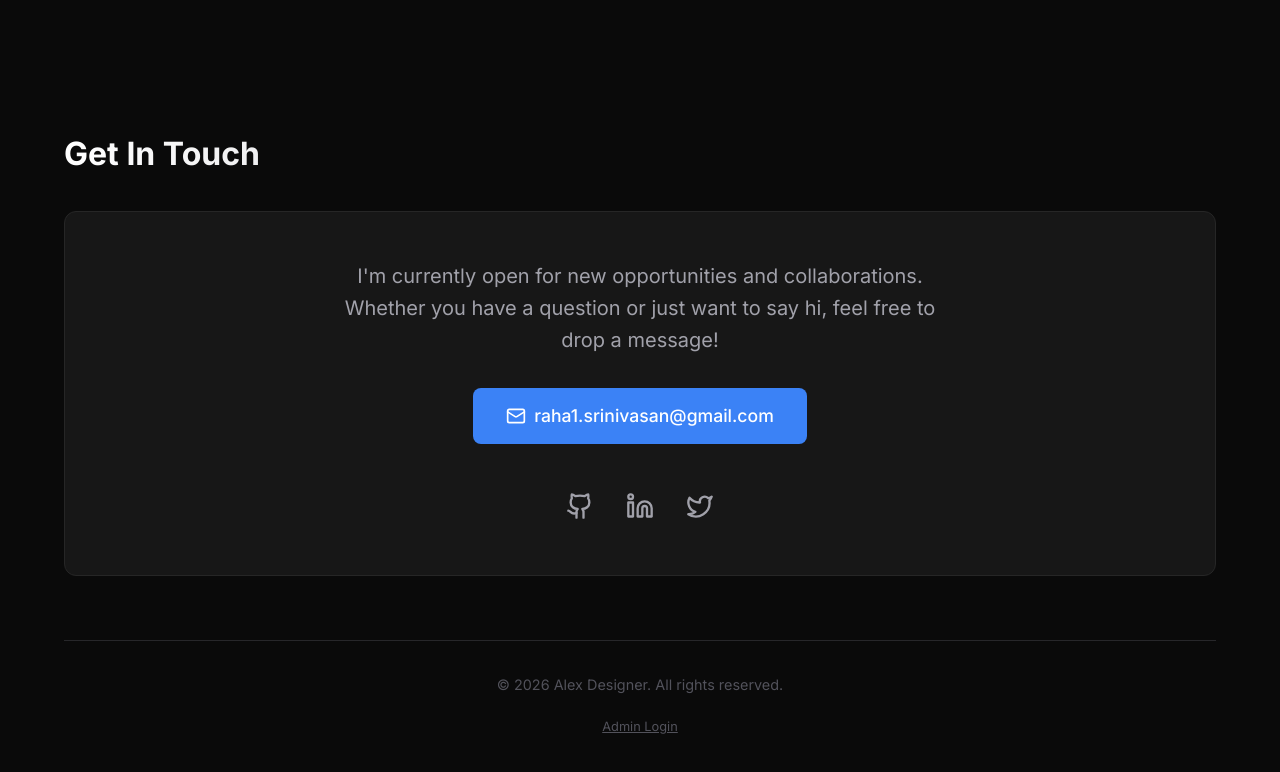
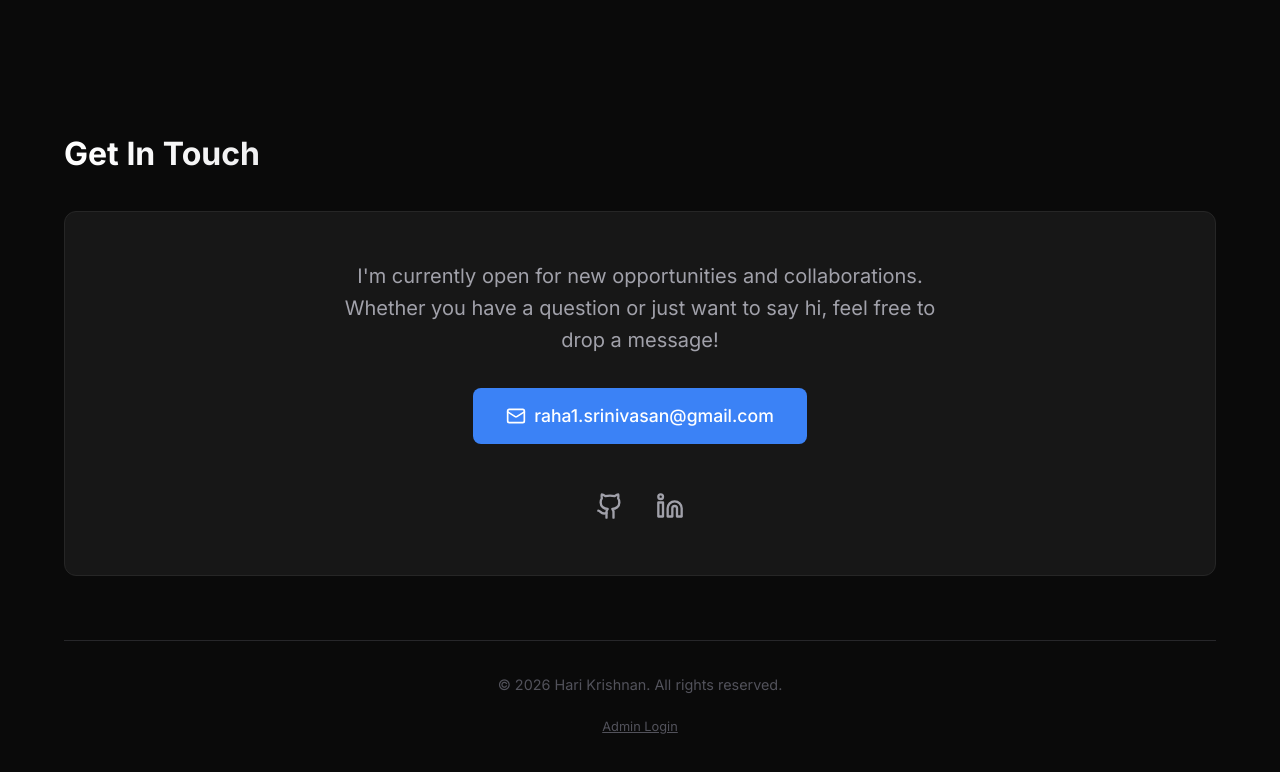
Before and after one commit to harikrishnan-oss/port, a Next.js app: page / in a window 1280 px wide. Shown: the part 2718-3490 px from the top of the page. Built offline with nearby package versions, Linux system fonts and the light colour scheme; no server answers; the database is empty.

Commit message:
Update footer copyright and remove dead twitter link

```diff
--- a/src/components/Contact.tsx
+++ b/src/components/Contact.tsx
@@ -23,15 +23,12 @@ export default function Contact() {
                         <Link href="https://www.linkedin.com/in/hari-krishnan-s-v-3974b332a" target="_blank" style={{ color: 'var(--text-secondary)', transition: 'color 0.2s' }} className="hover:text-white">
                             <Linkedin size={28} />
                         </Link>
-                        <Link href="#" style={{ color: 'var(--text-secondary)', transition: 'color 0.2s' }} className="hover:text-white">
-                            <Twitter size={28} />
-                        </Link>
                     </div>
                 </div>
 
                 <div style={{ marginTop: '4rem', textAlign: 'center', borderTop: '1px solid var(--border)', paddingTop: '2rem' }}>
                     <p style={{ color: 'var(--text-muted)', fontSize: '0.9rem' }}>
-                        © {new Date().getFullYear()} Alex Designer. All rights reserved.
+                        © {new Date().getFullYear()} Hari Krishnan. All rights reserved.
                     </p>
                     <div style={{ marginTop: '1rem' }}>
                         <Link href="/admin/login" style={{ fontSize: '0.8rem', color: 'var(--text-muted)', textDecoration: 'underline' }}>
```
